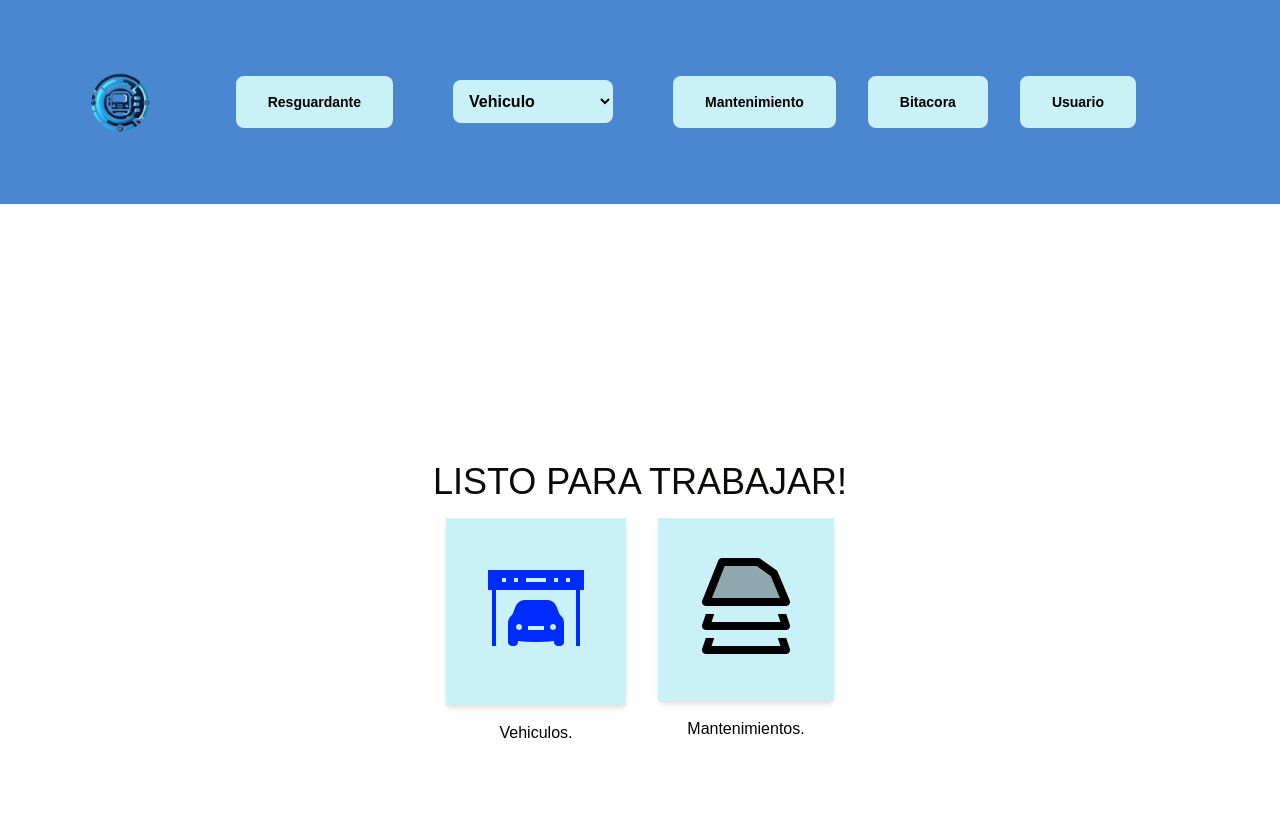
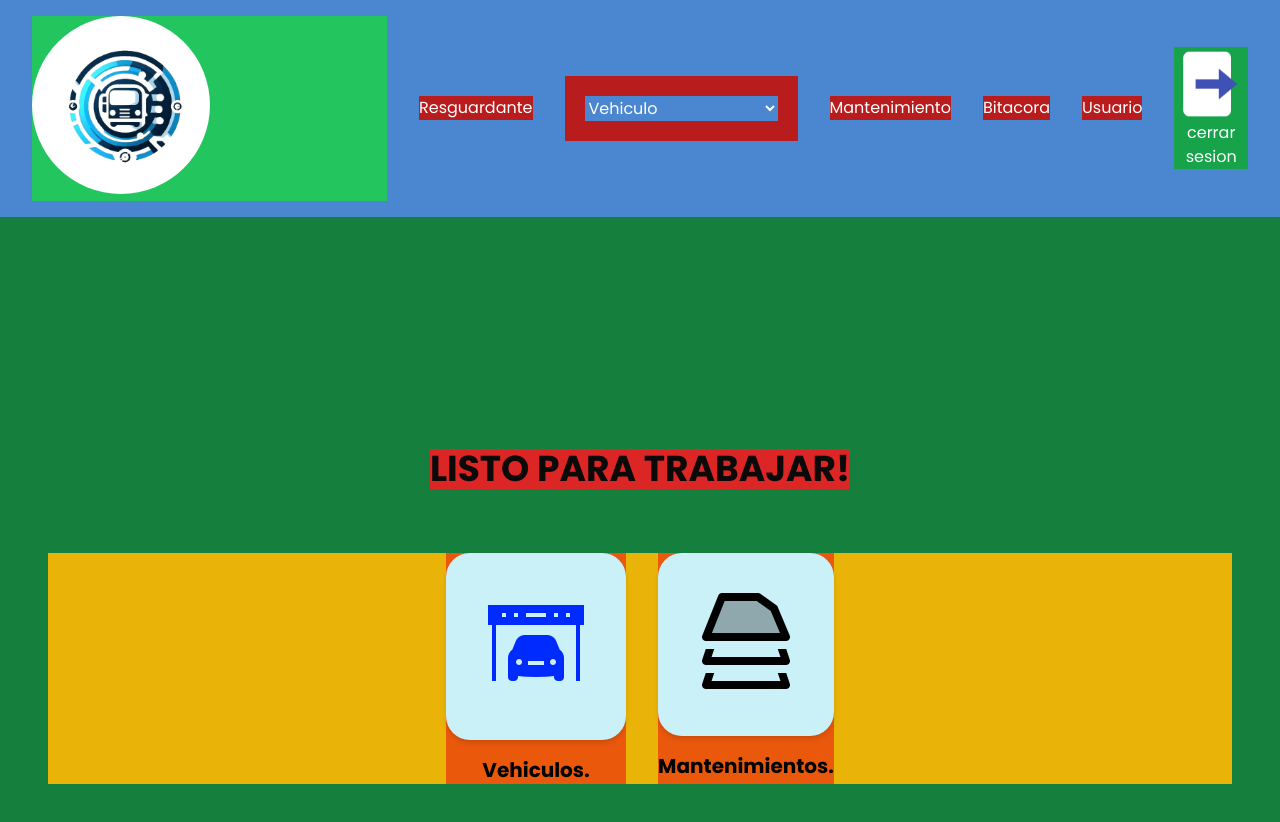
Before and after one commit to Esparrago23/Luputechno, a React (Vite) app: page /Principal in a window 1280 px wide. Shown: the top 822 px of the page. Built offline with nearby package versions, Linux system fonts and the light colour scheme.

Commit message:
update eliminar,nav

```diff
--- a/index.html
+++ b/index.html
@@ -4,6 +4,8 @@
     <meta charset="UTF-8" />
     <link rel="icon" type="image/svg+xml" href="/lobo.svg" />
     <link rel="preconnect" href="https://fonts.googleapis.com" />
+    <link rel="preconnect" href="https://fonts.gstatic.com" crossorigin />
+    <link href="https://fonts.googleapis.com/css2?family=Poppins:wght@400;700&display=swap" rel="stylesheet" />
     <meta name="viewport" content="width=device-width, initial-scale=1.0" />
     <title>Luputechno: Organizador</title>
   </head>
--- a/src/components/atoms/Input.jsx
+++ b/src/components/atoms/Input.jsx
@@ -1,10 +1,9 @@
-
-
-function Input(props,{Children}) {
+function Input(props) {
     return(
         <input type={props.type}
         placeholder={props.placeholder}
         value={props.value} className="block w-full px-3 py-2 mt-1 bg-white border rounded-full shadow-sm border-slate-300 placeholder-slate-400 focus:outline-none focus:border-sky-500 focus:ring-sky-500 sm:text-sm focus:ring-1"
+        onChange={props.onChange}
         ></input>
     )
 }
--- a/src/components/atoms/SelectNavbar.jsx
+++ b/src/components/atoms/SelectNavbar.jsx
@@ -1,20 +1,18 @@
-import React from "react";
-import Label from "./Label";
 
 function SelectNavbar({opcion1,opcion2,opcion3, opcion4, opcion5}) {
     return (
         <div className="flex flex-row m-5 ">
 
-        <select name="select" className="p-3 m-2 w-40 rounded-lg font-bold text-black  bg-azulIntegradorClaro">
+        <select name="select" className="text-white font-extralight bg-azulIntegrador">
 
-            <option className="p-5 m-4 font-bold text-black rounded-full  bg-azulIntegradorClaro w-50 " value="value1" selected>{opcion1}</option>
+            <option className="p-5 m-4 text-white rounded-full bg-azulselec font-extralight w-50 " value="value1" selected>{opcion1}</option>
 
-            <option className="p-5 m-4 font-bold text-black rounded-full  bg-azulIntegradorClaro w-50 p" value="value2">
+            <option className="p-5 m-4 text-white rounded-full font-extralight bg-w-50 p" value="value2">
             {opcion2}
             </option>
-            <option className="p-5 m-4 font-bold text-black rounded-full  bg-azulIntegradorClaro w-50 p" value="value3">{opcion3}</option>
-            <option className="p-5 m-4 font-bold text-black rounded-full  bg-azulIntegradorClaro w-50 p" value="value4">{opcion4}</option>
-            <option className="p-5 m-4 font-bold text-black rounded-full  bg-azulIntegradorClaro w-50 p" value="value5" selected>{opcion5}</option>
+            <option className="p-5 m-4 text-white rounded-full bg-azulselec font-extralight w-50 p" value="value3">{opcion3}</option>
+            <option className="p-5 m-4 text-white rounded-full bg-azulselec font-extralight w-50 p" value="value4">{opcion4}</option>
+            <option className="p-5 m-4 text-white rounded-full bg-azulselec font-extralight w-50 p" value="value5" selected>{opcion5}</option>
 
 
         </select>
--- a/src/components/molecules/Formulario.jsx
+++ b/src/components/molecules/Formulario.jsx
@@ -25,7 +25,8 @@ function Formulario() {
             title: '¡Éxito!',
             text: 'Resguardante agregado correctamente.',
             icon: 'success',
-            confirmButtonText: 'OK'
+            confirmButtonText: 'OK',
+            target: document.getElementById('principal'),
         });
 
         closeModal();
@@ -37,7 +38,7 @@ function Formulario() {
     }
 
     return (
-        <div  className="flex flex-col m-5 bg-azulIntegradorClaro">
+        <div  className="flex flex-col m-5 bg-azulIntegradorClaro" id="principal">
             <ElementoFormulario
                 text="No. Economico Vehiculo"
                 placeholder="No. Economico Vehiculo"
@@ -141,7 +142,7 @@ function Formulario() {
                     <ElementoFormulario text="Area De Trabajo" placeholder="Area De Trabajo" type="text" />
                 </div>
                 <div className="flex justify-center">
-                    <button
+                    <button id="botonAgregarResguardante"
                         className="w-1/4 m-1 font-bold text-white bg-green-600 border p-7"
                         onClick={handleAddResguardante}
                     >
--- a/src/components/molecules/Principal.jsx
+++ b/src/components/molecules/Principal.jsx
@@ -4,8 +4,8 @@ import Button_icons from "../atoms/Button_icons";
 
 function Principal(props) {
     return (
-        <div className="flex flex-col items-center space-y-4">
-            <div onClick={props.onClick} className="p-10 shadow-md ro-unded-lg bg-boton-icons">
+        <div className="flex flex-col items-center space-y-4 bg-orange-600">
+            <div onClick={props.onClick} className="p-10 shadow-md rounded-3xl bg-boton-icons">
                 <Button_icons>
                     <Img image={props.image} />
                 </Button_icons>
--- a/src/components/molecules/navbar.jsx
+++ b/src/components/molecules/navbar.jsx
@@ -15,18 +15,18 @@ function Navbar() {
     <div className="bg-azulIntegrador">
       <nav className="flex items-center justify-between px-4 py-4 mx-auto max-w-7xl sm:px-6 md:px-8">
         <ul className="flex flex-col items-center justify-between w-full space-y-4 sm:flex-row sm:space-y-0 sm:space-x-4 md:space-x-8">
-          <li>
-            <Button_icons className="p-2 m-2 sm:p-4 md:p-6 lg:p-8">
+          <li className="bg-green-500" >
+
+            <Button_icons className="w-1/2 font-normal bg-white rounded-full">
               <Img image="/Logo.png" alt="Logo" />
             </Button_icons>
           </li>
-          <li className="m-2 sm:m-5">
+          <li className="font-normal text-white bg-red-700 bg-oratext-base">
             <Button
-              className="px-2 py-1 text-sm font-bold text-black rounded-lg sm:px-4 sm:py-2 md:px-6 md:py-3 lg:px-8 lg:py-4 bg-azulIntegradorClaro"
               title="Resguardante"
             />
           </li>
-          <li className="m-2 sm:m-5">
+          <li className="text-base font-normal text-white bg-red-700">
             <SelectNavbar
               opcion5="Vehiculo"
               opcion1="Gasolina: Vehiculo"
@@ -35,27 +35,23 @@ function Navbar() {
               opcion4="Comodatos: Vehiculo"
             />
           </li>
-          <li className="m-2 sm:m-5">
+          <li className="text-base font-normal text-white bg-red-700">
             <Button
-              className="px-2 py-1 text-sm font-bold text-black rounded-lg sm:px-4 sm:py-2 md:px-6 md:py-3 lg:px-8 lg:py-4 bg-azulIntegradorClaro"
               title="Mantenimiento"
             />
           </li>
-          <li className="m-2 sm:m-5">
-            <Button
-              className="px-2 py-1 text-sm font-bold text-black rounded-lg sm:px-4 sm:py-2 md:px-6 md:py-3 lg:px-8 lg:py-4 bg-azulIntegradorClaro"
-              title="Bitacora"
-            />
+          <li className="text-base font-normal text-white bg-red-700">
+            <Button title="Bitacora" />
           </li>
-          <li className="m-2 sm:m-5">
-            <Button
-              className="px-2 py-1 text-sm font-bold text-black rounded-lg sm:px-4 sm:py-2 md:px-6 md:py-3 lg:px-8 lg:py-4 bg-azulIntegradorClaro"
-              title="Usuario"
-            />
+          <li className="font-normal bg-red-700">
+            <Button className="font-normal text-white" title="Usuario" />
           </li>
           <li>
-            <Button_icons className="p-2 m-2 sm:p-4 md:p-6 lg:p-8">
+            <Button_icons className="text-base bg-green-600 ">
               <Img image="/CerrarSesion.png" alt="Cerrar Sesión" />
+              <div className="font-normal text-white ">
+                <p>cerrar sesion</p>
+              </div>
             </Button_icons>
           </li>
         </ul>
--- a/src/components/organisms/SectionMenuVehiculos.jsx
+++ b/src/components/organisms/SectionMenuVehiculos.jsx
@@ -10,15 +10,15 @@ function SectionMenuVehiculos() {
     };
 
     return (
-        <div className="flex flex-col items-center justify-center p-4 sm:p-6 md:p-8 lg:p-12 w-full min-h-screen">
-        <div className="m-3 text-2xl sm:text-3xl md:text-4xl text-center text-stone-950">
+        <div className="flex flex-col items-center justify-center w-full min-h-screen p-4 sm:p-6 md:p-8 lg:p-12">
+        <div className="m-3 text-2xl text-center sm:text-3xl md:text-4xl text-stone-950">
             <Label
-            className="font-bold m-2"
+            className="m-2 font-semibold"
             text="LISTO PARA TRABAJAR EN VEHICULO!"
             />
         </div>
-        <div className="grid gap-4 grid-cols-1 sm:grid-cols-2 lg:grid-cols-4 xl:grid-cols-4 w-full max-w-4xl">
-            <Principal image={"gasoline.svg"} text="Gasolina." />
+        <div className="grid w-full max-w-4xl grid-cols-1 gap-4 font-semibold sm:grid-cols-2 lg:grid-cols-4 xl:grid-cols-4">
+            <Principal  className="font-semibold" image={"gasoline.svg"} text="Gasolina." />
             <Principal image={"gasolineBlack.svg"} text="Diesel." />
             <Principal
             onClick={handlerClick}
--- a/src/components/organisms/SectionPrincipal.jsx
+++ b/src/components/organisms/SectionPrincipal.jsx
@@ -9,11 +9,11 @@ function SectionPrincipal() {
     }
 
     return (
-        <div className="flex flex-col items-center justify-center p-4 sm:p-6 md:p-8 lg:p-12 w-full min-h-screen">
-    <div className="mb-4 text-xl sm:text-2xl md:text-3xl lg:text-4xl text-center text-stone-950">
+        <div className="flex flex-col items-center justify-center w-full min-h-screen p-4 space-y-16 bg-green-700 sm:p-6 md:p-8 lg:p-12">
+    <div className="text-xl font-semibold text-center bg-red-600 sm:text-2xl md:text-3xl lg:text-4xl text-stone-950">
         <Label text="LISTO PARA TRABAJAR!" />
     </div>
-    <div className="flex flex-col space-y-4 sm:space-y-0 sm:flex-row sm:space-x-4 md:space-x-8 w-full justify-center">
+    <div className="flex flex-col justify-center w-full text-xl font-semibold bg-yellow-500 sm:space-y-0 sm:flex-row sm:space-x-4 md:space-x-8">
         <Principal className="w-full sm:w-1/2 md:w-1/3 lg:w-1/4" onClick={handlerClick} image={"Vehiculos.png"} text="Vehiculos." />
         <Principal className="w-full sm:w-1/2 md:w-1/3 lg:w-1/4" image={"Papel.png"} text="Mantenimientos." />
     </div>
--- a/src/index.css
+++ b/src/index.css
@@ -7,6 +7,4 @@
 body {
     margin: 0;
     font-family: "Poppins", sans-serif;
-    font-weight: 500;
-    font-style: normal;
 }
--- a/tailwind.config.js
+++ b/tailwind.config.js
@@ -12,6 +12,7 @@ export default {
         'azulIntegrador': '#4B86D1',
         'azulIntegradorClaro': '#CAF0F8',
         'azullogin': '#87B8F2',
+        'azulselec': '#8994A9'
       },
     },
   },
```
Also changed, not shown: src/components/organisms/ModalEliminar.jsx (+33 -26 lines).
